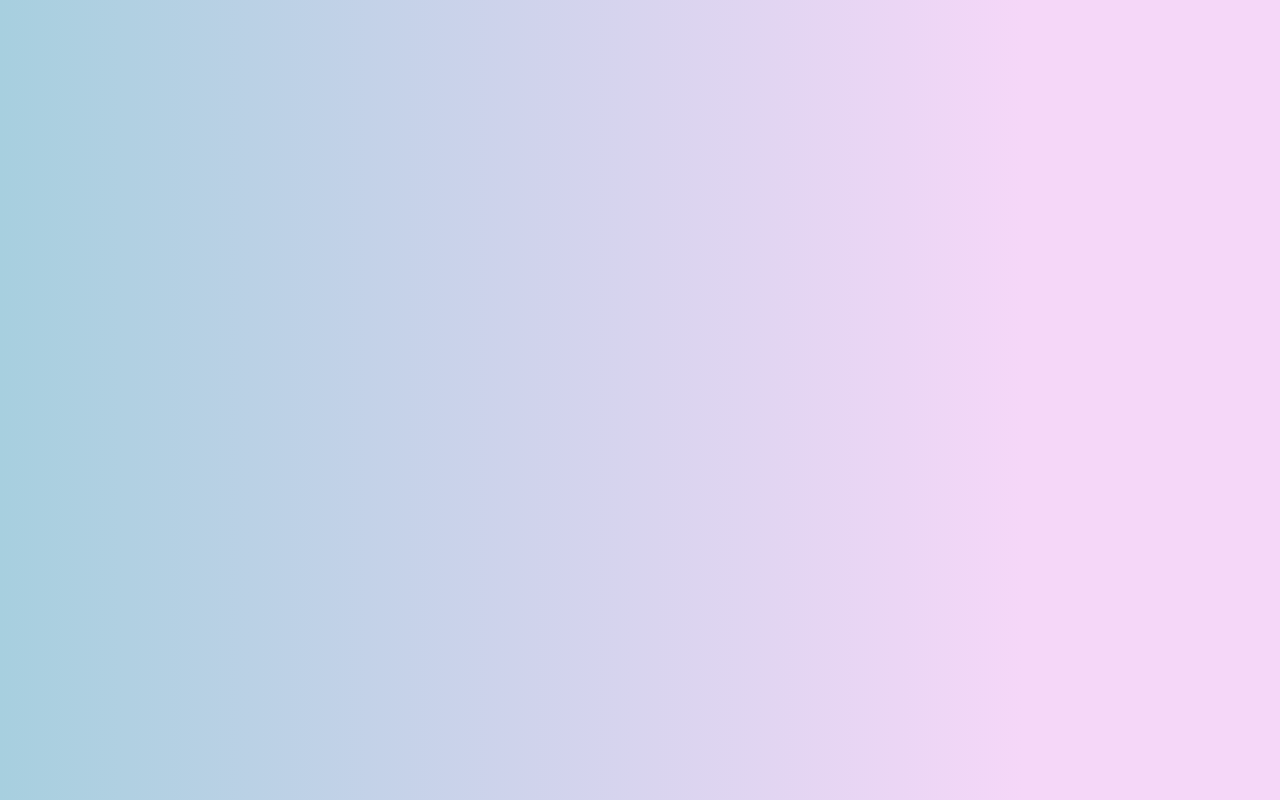
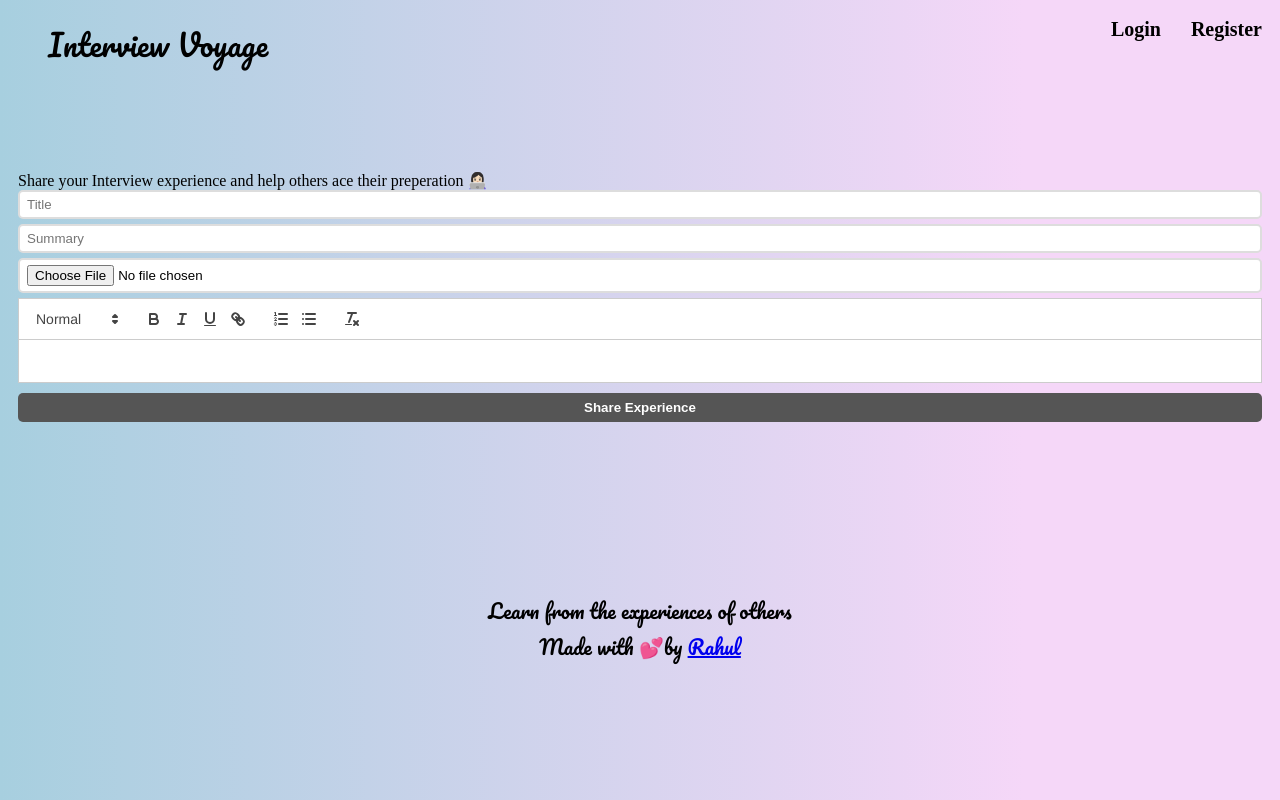
Before and after one commit to r6654kumar/Interview-Voyage, a React (Create React App) app in the folder frontend/: page /create in a window 1280 px wide. Before the commit this address had no page. Built offline with nearby package versions, Linux system fonts and the light colour scheme; no server answers; the HTML template or start-up script is replaced by a standard one.

Commit message:
Functionalities Added

```diff
--- a/frontend/package.json
+++ b/frontend/package.json
@@ -6,8 +6,11 @@
     "@testing-library/jest-dom": "^5.17.0",
     "@testing-library/react": "^13.4.0",
     "@testing-library/user-event": "^13.5.0",
+    "date-fns": "^3.6.0",
+    "date-fns-tz": "^3.0.0",
     "react": "^18.2.0",
     "react-dom": "^18.2.0",
+    "react-quill": "^2.0.0",
     "react-router-dom": "^6.22.3",
     "react-scripts": "5.0.1",
     "web-vitals": "^2.1.4"
--- a/frontend/src/App.css
+++ b/frontend/src/App.css
@@ -92,7 +92,7 @@ button{
   border-radius: 5px;
   padding: 7px 0;
 }
-form h1{
+form.login h1, form.register h1{
   text-align: center;
 }
 .footerContainer{
@@ -109,3 +109,12 @@ form h1{
 .footerText{
   margin: 0.5px;
 }
+.createpost{
+  font-family: "Pacifico", cursive;
+  font-weight: 100;
+  font-style: normal;
+  font-size: 20px;
+}
+.quill{
+  background-color: white;
+}
--- a/frontend/src/App.js
+++ b/frontend/src/App.js
@@ -6,6 +6,7 @@ import Homepage from './pages/Homepage.js'
 import LoginPage from './pages/LoginPage.js'
 import RegisterPage from './pages/RegisterPage.js'
 import {UserContextProvider} from './UserContext.js'
+import CreatePost from './pages/CreatePost.js';
 const App = () => {
   return (
    <UserContextProvider>
@@ -14,6 +15,7 @@ const App = () => {
         <Route index element={<Homepage/>} />
         <Route path='/login' element={<LoginPage/>} />
         <Route path='/register' element={<RegisterPage />} />
+        <Route path='/create' element={<CreatePost />} />
       </Route>
     </Routes>
    </UserContextProvider>
--- a/frontend/src/Header.js
+++ b/frontend/src/Header.js
@@ -1,4 +1,4 @@
-import React, { useState,useEffect, useContext } from 'react'
+import React, {useEffect, useContext } from 'react'
 import { Link } from 'react-router-dom'
 import { UserContext } from './UserContext';
 const Header = () => {
@@ -29,7 +29,7 @@ const Header = () => {
         {userName && (
           <>
             <Link to='/create'>Share Experience</Link>
-            <a onClick={logout}>Logout</a>
+            <Link to='' onClick={logout}>Logout</Link>
           </>
         )}
         {!userName && (
--- a/frontend/src/Post.js
+++ b/frontend/src/Post.js
@@ -1,20 +1,23 @@
 import React from 'react'
+const Post = ({title,summary,cover,content,createdAt,author}) => {
+    const date = new Date(createdAt);
+    const indianTimeZone = 'Asia/Kolkata';
+    const options = { timeZone: indianTimeZone, year: 'numeric', month: '2-digit', day: '2-digit', hour: '2-digit', minute: '2-digit', second: '2-digit' };
+    return (
 
-const Post = () => {
-    return (
         <div className="post">
             <div className="image">
-                <img src="https://upload.wikimedia.org/wikipedia/commons/f/f2/Logo-pwc.png" alt="image" className="image" />
+                <img src={'http://localhost:4000/'+cover} alt="image" className="image" />
 
             </div>
             <div className="content">
-                <h2>My Interview Experience @PWC India</h2>
+                <h2>{title}</h2>
                 <p className="info">
-                    <a className='author'>Rahul Kumar Saw</a>
-                    <time> 06-04-2024 01:22</time>
+                    <a className='author'>{author.userName}</a>
+                    <time>{ new Intl.DateTimeFormat('en-IN', options).format(date)}</time>
 
                 </p>
-                <p className='summary'>Lorem ipsum dolor sit amet consectetur adipisicing elit. Magnam totam ipsam fugiat deleniti tempore veniam ratione voluptatem cum nesciunt nemo minima doloremque, ex inventore, odio obcaecati? Inventore molestiae vel ad error officiis.</p>
+                <p className='summary'>{summary}</p>
 
             </div>
         </div>
--- /dev/null
+++ b/frontend/src/pages/CreatePost.js
@@ -0,0 +1,61 @@
+import React, {useState} from 'react'
+import ReactQuill from 'react-quill';
+import 'react-quill/dist/quill.snow.css';
+import {Navigate} from 'react-router-dom'
+const CreatePost = () => {
+    const [title,setTitle]=useState('');
+    const [summary,setSummary]=useState('');
+    const [content,setContent]=useState('');
+    const [files,setFiles]=useState('');
+    const [redirect,setRedirect]=useState(false);
+    async function createNewPost(ev){
+        ev.preventDefault();
+        const data=new FormData();
+        data.set('title',title);
+        data.set('summary',summary);
+        data.set('content',content);
+        data.set('file',files[0]);
+        const response=await fetch('http://localhost:4000/post',{
+            method:'POST',
+            body:data,
+            credentials:'include'
+        })
+        if(response.ok){
+            alert("Posted Successfully");
+            setRedirect(true);
+        }
+        else{
+            alert("Failed! Please try again later");
+        }
+    }
+  if(redirect)
+    return <Navigate to={'/'}></Navigate>
+  return (
+   <>
+   <div className="createNewpost">
+        Share your Interview experience and help others ace their preperation 👩🏻‍💻
+   </div>
+   <form onSubmit={createNewPost}>
+        <input type="text" placeholder={'Title'}
+        value={title}
+        onChange={ev=>setTitle(ev.target.value)}
+        />
+        <input type="summary" placeholder={'Summary'}
+        value={summary}
+        onChange={ev=>setSummary(ev.target.value)}
+        />
+        <input type="file"
+        // value={files}
+        onChange={ev=>setFiles(ev.target.files)}
+        />
+        <ReactQuill className='quill'
+            value={content}
+            onChange={newValue=>setContent(newValue)}
+        ></ReactQuill>
+        <button style={{marginTop:'10px', marginBottom:'170px'}}>Share Experience</button>
+   </form>
+   </>
+  )
+}
+
+export default CreatePost
--- a/frontend/src/pages/Homepage.js
+++ b/frontend/src/pages/Homepage.js
@@ -1,19 +1,19 @@
-import React from 'react'
+import React, { useEffect,useState } from 'react'
 import Post from '../Post'
 const Homepage = () => {
+  const [posts,setPosts]=useState([]);
+  useEffect(()=>{
+    fetch('http://localhost:4000/post').then(response=>{
+      response.json().then(posts=>{
+        setPosts(posts);
+      })
+    })
+  },[]);
   return (
     <>
-    <Post />
-    <Post />
-    <Post />
-    <Post />
-    <Post />
-    <Post />
-    <Post />
-    <Post />
-    <Post />
-    <Post />
-
+      {posts.length> 0 && posts.map(post=>(
+        <Post {...post}/>
+      ))}
     </>
   )
 }
--- a/frontend/src/pages/RegisterPage.js
+++ b/frontend/src/pages/RegisterPage.js
@@ -11,7 +11,7 @@ const RegisterPage = () => {
 
     })
     if (response.status === 200)
-      alert("Registration Successfull")
+      alert("Registration Successfull! You may now Login")
     else
       alert("Registration failed! Username already exists.Try with a different Username");
   }
```
Also changed, not shown: 1 other file (tests, documents, lock files or other folders).
